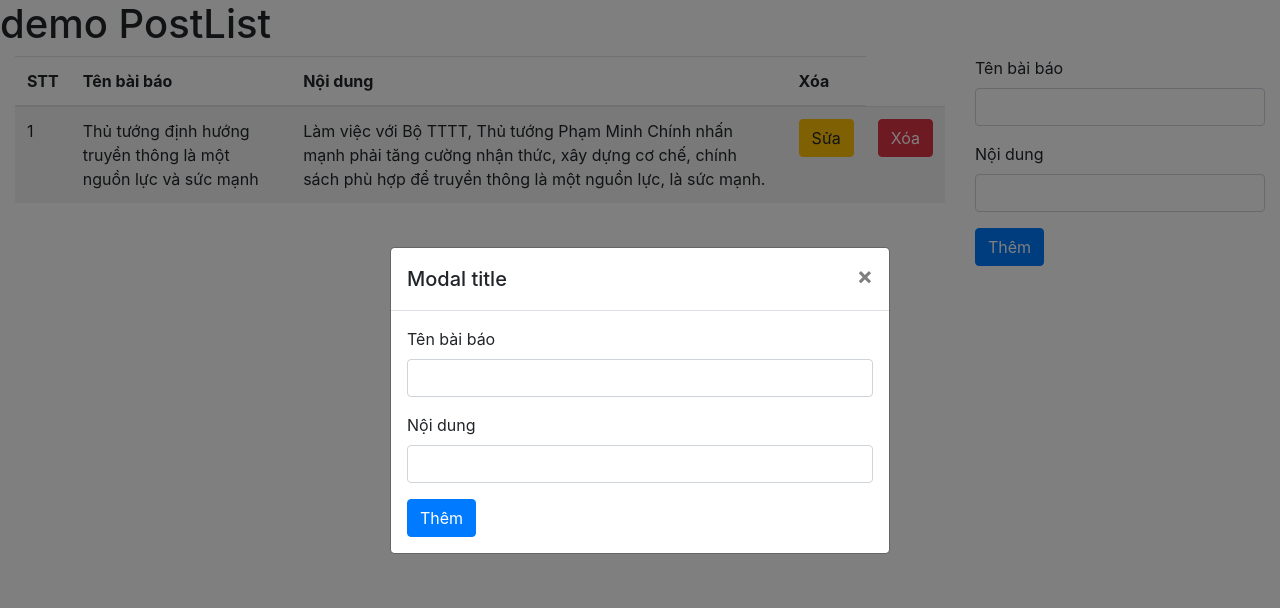
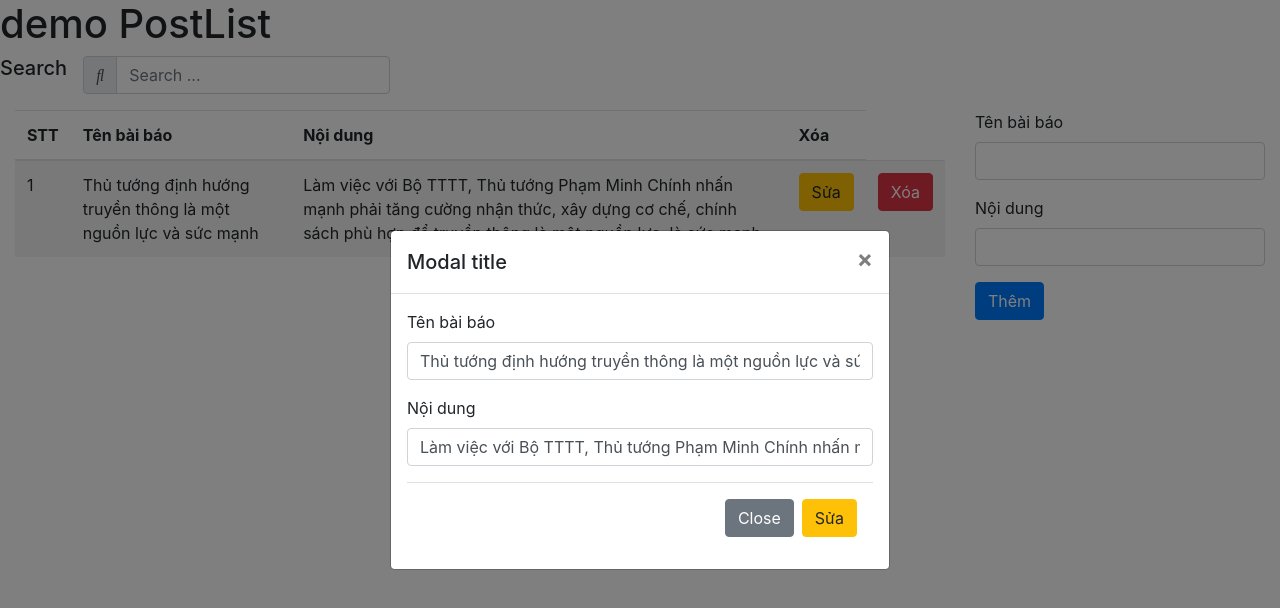
Before and after one commit to hoang99/react-hook-demo, a React (Create React App) app: page / in a window 1280 px wide. Both pictures are taken after a click on the button "Sửa". Shown: the top 608 px of the page. Built offline with nearby package versions, Linux system fonts and the light colour scheme; data requests are answered from the project's data file.

Commit message:
update PUT

```diff
--- a/public/index.html
+++ b/public/index.html
@@ -22,6 +22,8 @@
       work correctly both with client-side routing and a non-root public URL.
       Learn how to configure a non-root public URL by running `npm run build`.
     -->
+    <link rel="stylesheet" href="https://maxcdn.bootstrapcdn.com/font-awesome/4.7.0/css/font-awesome.min.css">
+
     <!-- Latest compiled and minified CSS -->
     <link rel="stylesheet" href="https://maxcdn.bootstrapcdn.com/bootstrap/4.5.2/css/bootstrap.min.css">
 
--- a/src/App.jsx
+++ b/src/App.jsx
@@ -87,6 +87,8 @@ function App() {
         }
         postDataNews()
     }
+
+
     ///////////// PUT
     const [getIDEdit, setGetIDEdit] = useState('')
     const [getDataEdit, setGetDataEdit] = useState('')
@@ -96,18 +98,13 @@ function App() {
 
     const handlePushDataEdit = (value) => {
 
-
+        if (window.confirm("Bạn có chắc chắn muốn sửa")) {
             var dataEdit = {};
             dataEdit.id = getIDEdit
             dataEdit.title = value.tenbaibao
             dataEdit.desc = value.noidung
             setGetDataEdit(dataEdit)
-        dataPostList.map(i => {
-            if (i.id === dataEdit.id) {
-                i.title = dataEdit.title;
-                i.desc = dataEdit.desc;
-            }
-        })
+            console.log(getDataEdit);
             async function editDataPostList() {
                 await axios({
                     method: 'PUT',
@@ -117,13 +114,34 @@ function App() {
                         desc: value.noidung,
                     },
                 }).then(res => res.data)
+                    .then(res => console.log(res))
+                // .then(res => setdataPostList(...dataPostList, res))
             }
             editDataPostList()
+
         }
+    }
+    useEffect(() => {
+        async function getDataNews() {
+            // fetch data from a url endpoint
+            await axios({
+                method: 'GET',
+                url: 'http://localhost:3000/new',
+                headers: {
+                    "Content-Type": "application/json; charset=UTF-8",
+                },
+                data: null,
+            }).then((res) => setdataPostList(res.data))
+        }
+        getDataNews()
+    }, [getDataEdit])
+
+
 
     //////////// DELETE
     const handleDeleteDataPostList = (id) => {
         // console.log(id);
+        if (window.confirm("Bạn có chắc chắn muốn xóa")) {
             const dataPostListAfterDeletedata = dataPostList.filter(item => item.id !== id)
             setdataPostList(dataPostListAfterDeletedata)
             async function deleteDataPostList() {
@@ -134,8 +152,7 @@ function App() {
                 }).then(res => res.data)
             }
             deleteDataPostList()
-
-
+        }
     }
     // console.log(dataPostList)
     return (
--- a/src/components/postList/PostList.jsx
+++ b/src/components/postList/PostList.jsx
@@ -2,6 +2,7 @@ import React from 'react';
 import PropTypes from 'prop-types';
 import { useForm } from "react-hook-form";
 import { useState } from 'react';
+
 PostList.propTypes = {
     getDataPostList: PropTypes.array,
 };
@@ -26,18 +27,39 @@ function PostList(props) {
         props.deleteDataPostLost(id)
 
     }
+    const [defaultValueEdit, setdefaultValueEdit] = useState('')
+    const onHandleGetDataEdit = (value) => {
 
-    const onHandleGetDataEdit = (value) => {
-        // console.log(id);
         props.getDataEdit(value)
+        setdefaultValueEdit(value)
+        // console.log(defaultValueEdit.desc);
+    }
 
-    }
     const onHandleEdit = (dataEdit) => {
         // console.log(dataEdit);
         props.pushDataEdit(dataEdit)
     }
+
+
     return (
         <div className="container-fluid" >
+            <div className="row">
+                <h5>Search</h5>
+                <div className="d-flex justify-content-between ml-3"  >
+
+                    <div className="form-group ">
+                        <div className="input-group">
+                            <div className="input-group-prepend">
+                                <span className="input-group-text" >
+                                    <i class="fas fa-search"></i>
+                                </span>
+                            </div>
+                            <input type="text" className="form-control" placeholder="Search ..." name="searchItem" />
+                        </div>
+                    </div>
+                </div>
+
+            </div>
             <div class="row">
                 <div className="col-9">
                     <table className="table table-striped table-hover ">
@@ -99,14 +121,17 @@ function PostList(props) {
                                     <form onSubmit={handleSubmitEdit(onHandleEdit)}>
                                         <div className="form-group" >
                                             <label htmlFor="exampleInputEmail1">Tên bài báo</label>
-                                            <input type="text" className="form-control"  {...registerEdit("tenbaibao")} required />
+                                            <input type="text" className="form-control"  {...registerEdit("tenbaibao")} Value={defaultValueEdit.title} />
                                         </div>
                                         <div className="form-group">
                                             <label htmlFor="exampleInputPassword1">Nội dung</label>
-                                            <input type="text" className="form-control"  {...registerEdit("noidung")} required />
+                                            <input type="text" className="form-control"  {...registerEdit("noidung")} Value={defaultValueEdit.desc} />
                                         </div>
+                                        <div class="modal-footer">
+                                            <button type="button" class="btn btn-secondary" data-dismiss="modal">Close</button>
+                                            <button type="submit" className="btn btn-warning" >Sửa</button>
 
-                                        <button type="submit" className="btn btn-primary" >Thêm</button>
+                                        </div>
                                     </form>
                                 </div>
 
```
Lines whose indentation alone changed are shown as unchanged.
